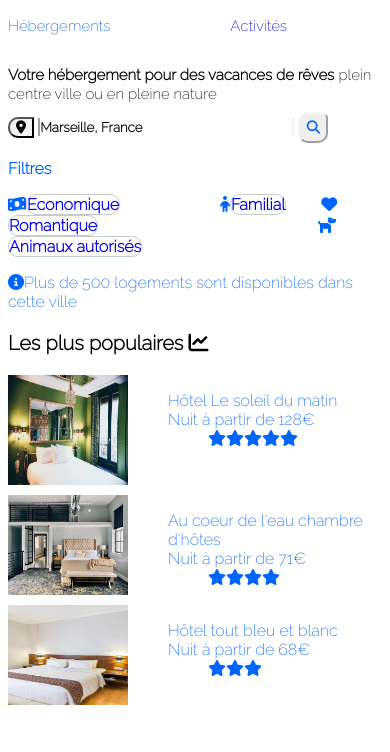
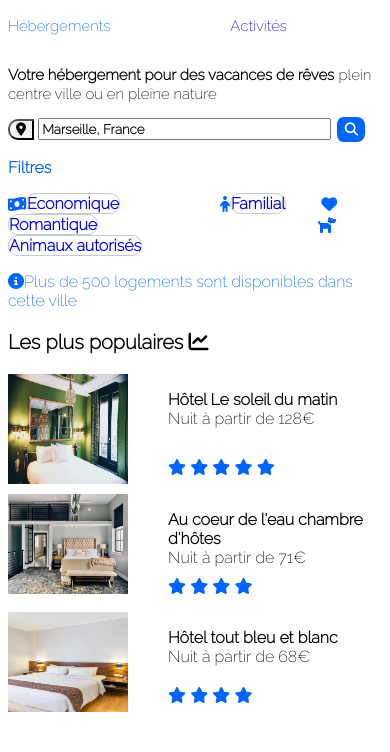
Before and after one commit to philippeeyraud/PhilippeEyraud_2_23082021, a plain HTML site: page index.html in a window 390 px wide. Shown: the part 56-808 px from the top of the page. Drawn offline with Linux system fonts and the light colour scheme.

Commit message:
projet hébergement vacances de rêve pour iphone 8 réalisé

```diff
--- a/index.html
+++ b/index.html
@@ -50,39 +50,42 @@
             <nav class="popu">
                 <img class="hpop1" src="images/hebergements/4_small/emile-guillemot-Bj_rcSC5XfE-unsplash.jpg" alt="Hôtel Le soleil du matin">
                 <ul class="matin">
-                    <li>Hôtel Le soleil du matin</li>
-                    <li>Nuit à partir de 128€</li>
+                    <li class=bo>Hôtel Le soleil du matin</li>
+                    <li class=it>Nuit à partir de 128€</li>
+                    <form class="star">
+                        <i class="fas fa-star"></i>
+                        <i class="fas fa-star"></i>
+                        <i class="fas fa-star"></i>
+                        <i class="fas fa-star"></i>
+                        <i class="fas fa-star"></i>
+                    </form>
+            </nav>
 
-                <ul class="hotelmatin">
-                    <li><i class="fas fa-star"></i> </li>
-                    <li><i class="fas fa-star"></i> </li>
-                    <li><i class="fas fa-star"></i> </li>
-                    <li><i class="fas fa-star"></i> </li>
-                    <li><i class="fas fa-star"></i> </li>
-                </ul>
-            </nav>
             <nav>
                 <img class="apop2" src="images/hebergements/4_small/aw-creative-VGs8z60yT2c-unsplash.jpg" alt="Au coeur de l'eau chambre d'hôtes">
                 <ul class="eau">
-                    <li>Au coeur de l'eau chambre d'hôtes</li>
-                    <li>Nuit à partir de 71€ </li>
-                <ul class="chambre">
-                    <li><i class="fas fa-star"></i> </li>
-                    <li><i class="fas fa-star"></i> </li>
-                    <li><i class="fas fa-star"></i> </li>
-                    <li><i class="fas fa-star"></i> </li>
-                </ul>
+                    <li class=bo>Au coeur de l'eau chambre d'hôtes</li>
+                    <li class=it>Nuit à partir de 71€ </li>
+                    <form class="stara">
+                        <i class="fas fa-star"></i>
+                        <i class="fas fa-star"></i>
+                        <i class="fas fa-star"></i>
+                        <i class="fas fa-star"></i>
+
+                    </form>
             </nav>
             <nav>
                 <img class="hpop3" src="images/hebergements/4_small/febrian-zakaria-sjvU0THccQA-unsplash.jpg" alt="Hôtel tout bleu et blanc">
                 <ul class="bleu">
-                    <li>Hôtel tout bleu et blanc</li>
-                    <li>Nuit à partir de 68€  </li>
-                <ul class="blanc">
-                    <li><i class="fas fa-star"></i> </li>
-                    <li><i class="fas fa-star"></i> </li>
-                    <li><i class="fas fa-star"></i> </li></nav>
-                </ul>
+                    <li class=bo>Hôtel tout bleu et blanc</li>
+                    <li class=it>Nuit à partir de 68€  </li>
+                    <form class="starb">
+                        <i class="fas fa-star"></i>
+                        <i class="fas fa-star"></i>
+                        <i class="fas fa-star"></i>
+                        <i class="fas fa-star"></i>
+
+                    </form>
             </nav>
         </section>
     <!--Partie recherche hébergement-->
--- a/styles.css
+++ b/styles.css
@@ -33,7 +33,7 @@
          a.Activités{justify-content:space-between;}
          .Activités{font-size: 15px;
             text-decoration: none;
-            padding-left: 40px;
+            padding-left:  40px;
             margin-left: 40px;
         }
 /*partie main*/
@@ -46,16 +46,10 @@
          }
 
         .tabindex {
-            width: 250px;
+            width: 285px;
             font-family: Raleway, sans-serif;
             margin-top: 15px;
             font-weight: bold;
-            border-right-color:  #F2F2F2;
-            border-left-color:  #F2F2F2;
-            border-bottom: #F2F2F2;
-            border-top: #F2F2F2;
-            padding-left: 0px;
-
         }
         .map{color: black;
             background-color:  #F2F2F2;
@@ -63,18 +57,25 @@
             border-top-left-radius: 10px;
             border-bottom-left-radius: 10px;
 
+
         }
         .search{
-        color:  #0065FC;
+        color:  white;
+        font-weight: bold;
+        background-color:#0065FC ;
+
         font-weight:bold;
-        border-top-right-radius: 5px;
-        border-bottom-right-radius: 10px;
-        border-top-left-radius: 10px;
-        border-bottom-left-radius: 10px;
-        height: 30px;
+        border-top-right-radius: 8px;
+        border-bottom-right-radius: 8px;
+        border-top-left-radius: 8px;
+        border-bottom-left-radius: 8px;
+        height: 25px;
         width: 30px;
+        border-inline-color: white;
+        border-bottom:  white;
+        border-top:white;
+        border-right: white;
 
-         border-color: #F2F2F2 ;
         }
 
 
@@ -84,7 +85,7 @@
         }
 
 
-.select{ font-weight: bold;
+        .select{ font-weight: bold;
         display: flex;flex-wrap:
          wrap;align-items: center;
         }
@@ -128,7 +129,7 @@
             border-radius: 200px;
         }
 
-section {margin-top: 15px;
+        section {margin-top: 15px;
         }
 
 /*----les plus populaires*/
@@ -140,13 +141,18 @@ section {margin-top: 15px;
         }
 
 nav     {display: flex;}
-        .hotelmatin{ display: flex;
-                align-items: flex-start;}
-        .chambre{ display: flex;
-                align-items: flex-start;}
-        .blanc{ display: flex;
-                align-items: flex-start;}
 
+        .popu{  display: flex; }
+        .bo{ font-weight: bold;color: black;
+        }
+        .it{color: black;}
+        .star{margin-top: 30px;
+        }
+        .stara{margin-top: 10px;
+        }
+
+        .starb{margin-top: 20px;
+        }
         .hpop1{   width:120px;
                 height:110px;
                 margin-top: 0px;
```
Also changed, not shown: 1 other file.
